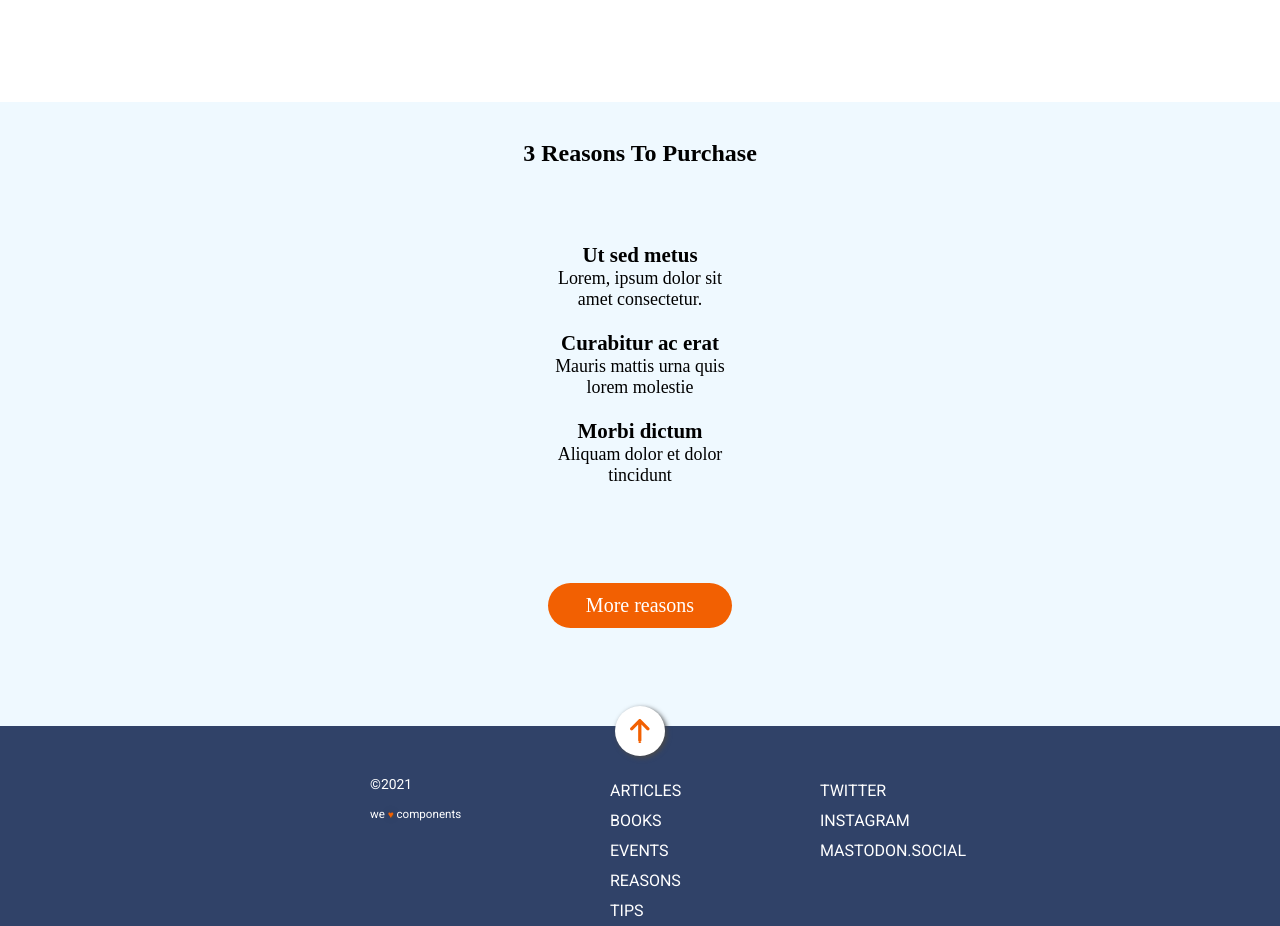
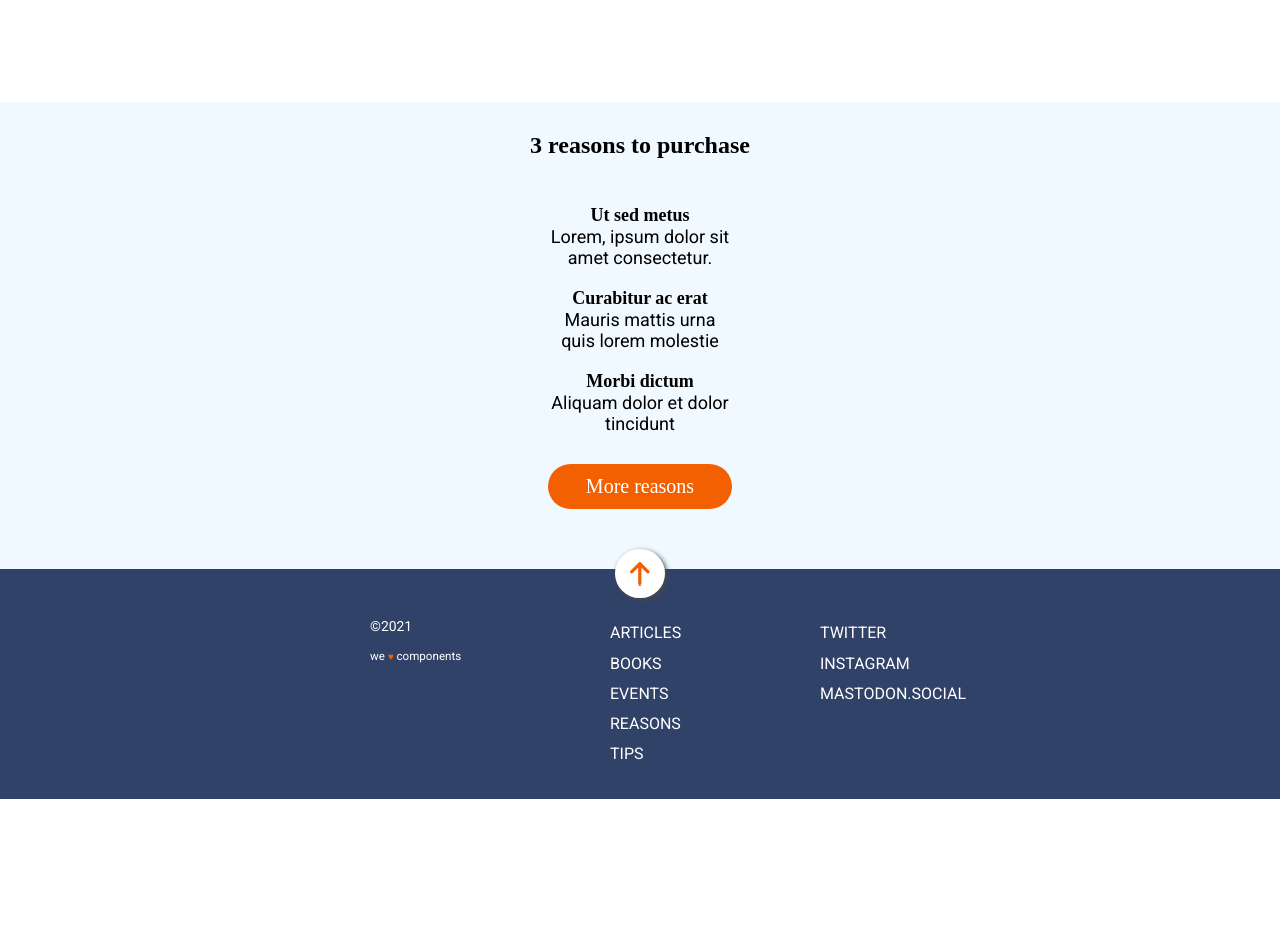
Before and after one commit to mhbeatriz/Anonymous-Proxy, a website: page public/index.html in a window 1280 px wide. Shown: the part 1133-2059 px from the top of the page. After the commit the page ends 1932 px from the top, so only its background shows below. Drawn offline with nearby package versions, Linux system fonts and the light colour scheme.

Commit message:
fix section2

```diff
--- a/public/index.html
+++ b/public/index.html
@@ -19,7 +19,7 @@
           <p class="header-subtitle">in hac habitasse platea dictumst.</p>
       </div>
       <div class="header-button">
-          <a class="button-icon" href="#reasons"></a>
+          <a class="button-icon" href="#section2-title"></a>
       </div>
   </header>
   <main class="main">
@@ -33,21 +33,21 @@
           </div>
       </section>
       <section class="section2">
-          <h2 id="reasons" class="section2-title">3 reasons to purchase</h2>
-          <div class="reasons">
-              <article class="section2-article">
-                  <h3 class="article-title">Ut sed metus</h3>
-                  <p class="article-text">Lorem, ipsum dolor sit amet consectetur.</p>
-              </article>
-              <article class="section2-article">
-                  <h3 class="article-title">curabitur ac erat</h3>
-                  <p class="article-text">mauris mattis urna quis lorem molestie</p>
-              </article>
-              <article class="section2-article">
-                  <h3 class="article-title">morbi dictum</h3>
-                  <p class="article-text">aliquam dolor et dolor tincidunt</p>
-              </article>
-          </div>
+          <h2 id="section2-title" class="section2-title">3 reasons to purchase</h2>
+
+          <article class="reasons-article">
+              <h3 class="reasons-title">Ut sed metus</h3>
+              <p class="reasons-text">Lorem, ipsum dolor sit amet consectetur.</p>
+          </article>
+          <article class="reasons-article">
+              <h3 class="reasons-title">curabitur ac erat</h3>
+              <p class="reasons-text">mauris mattis urna quis lorem molestie</p>
+          </article>
+          <article class="reasons-article">
+              <h3 class="reasons-title">morbi dictum</h3>
+              <p class="reasons-text">aliquam dolor et dolor tincidunt</p>
+          </article>
+
           <div class="section2-button">
               <a class="button-text" href="https://adalab.es/" target="_blank">more reasons</a>
           </div>
--- a/src/scss/layout/_header.scss
+++ b/src/scss/layout/_header.scss
@@ -107,18 +107,6 @@
     width: 22.5rem;
     height: 2rem;
   }
-  .header-button {
-    width: 3.12rem;
-    height: 3.12rem;
-    background-color: $colorwhite;
-    border-radius: 1.87rem;
-    margin-bottom: 2.81rem;
-    margin-top: 3.31rem;
-    box-shadow: 0.12rem 0.12rem 0.31rem $colordarkgrey;
-    display: flex;
-    justify-content: center;
-    align-items: center;
-  }
 }
 @media all and (min-width: 75rem) {
   .header-title {
--- a/src/scss/layout/_main.scss
+++ b/src/scss/layout/_main.scss
@@ -111,35 +111,40 @@
     font-size: 1.25rem;
   }
 }
-
 .section2 {
   background-color: $coloriceblue;
-  width: 100vw;
-  height: 39rem;
-  display: flex;
-  flex-direction: column;
-  align-items: center;
-  justify-content: space-around;
-}
-.section2-title {
-  font-family: $font-titles;
-  font-size: 1.5rem;
-  text-transform: capitalize;
+  display: grid;
+  grid-template-columns: 1fr;
+  grid-template-rows: 1fr 1fr 1fr 1fr;
+  text-align: center;
+  padding-top: 30px;
 }
 
-.section2-article {
-  text-align: center;
-  font-size: 1.12rem;
+.section2-title {
+  font-size: 24px;
+  font-family: $font-titles;
+}
+.reasons-article {
+  height: 93px;
+  width: 180px;
+  margin-left: auto;
+  margin-right: auto;
+  margin-top: -10px;
+}
+.reasons-title {
+  font-family: $font-titles;
+  font-size: 18px;
   text-transform: lowercase;
 }
-.article-title::first-letter {
+.reasons-title::first-letter {
   text-transform: uppercase;
 }
-.article-text {
-  height: 3.94rem;
-  width: 11.25rem;
+.reasons-text {
+  font-family: $font-main;
+  font-size: 18px;
+  text-transform: lowercase;
 }
-.article-text::first-letter {
+.reasons-text::first-letter {
   text-transform: uppercase;
 }
 .section2-button {
@@ -151,6 +156,8 @@
   justify-content: center;
   align-items: center;
   margin-bottom: 3.75rem;
+  margin-left: auto;
+  margin-right: auto;
 }
 .button-text {
   color: $colorwhite;
--- /dev/null
+++ b/src/scss/layout/copiamain.scss
@@ -0,0 +1,60 @@
+.section2 {
+  background-color: $coloriceblue;
+  width: 100vw;
+  height: 39rem;
+  display: flex;
+  flex-direction: column;
+  align-items: center;
+  justify-content: space-around;
+}
+.section2-title {
+  font-family: $font-titles;
+  font-size: 1.5rem;
+  text-transform: capitalize;
+}
+
+.section2-article {
+  text-align: center;
+  font-size: 1.12rem;
+  text-transform: lowercase;
+}
+.article-title::first-letter {
+  text-transform: uppercase;
+}
+.article-text {
+  height: 3.94rem;
+  width: 11.25rem;
+}
+.article-text::first-letter {
+  text-transform: uppercase;
+}
+.section2-button {
+  background-color: $colororange;
+  border-radius: 1.87rem;
+  width: 11.5rem;
+  height: 2.81rem;
+  display: flex;
+  justify-content: center;
+  align-items: center;
+  margin-bottom: 3.75rem;
+}
+.button-text {
+  color: $colorwhite;
+  text-transform: lowercase;
+  font-size: 1.25rem;
+  text-decoration: none;
+}
+.button-text::first-letter {
+  text-transform: uppercase;
+}
+.button-text:hover {
+  color: $colorblue;
+  font-size: 1.56rem;
+  transition: color ease 2s, font-size 2s;
+}
+
+.button-text:active {
+  color: $colorblue;
+  font-size: 1.56rem;
+  transition: color ease 2s, font-size 2s;
+}
```
Also changed, not shown: src/html/partials/copiamain.html (added, +20 -0 lines), src/html/partials/header.html (+1 -1 lines), src/html/partials/main.html (+15 -15 lines), public/assets/css/layout/copiamain.css (added), public/assets/css/styles.css, 2 other files.
